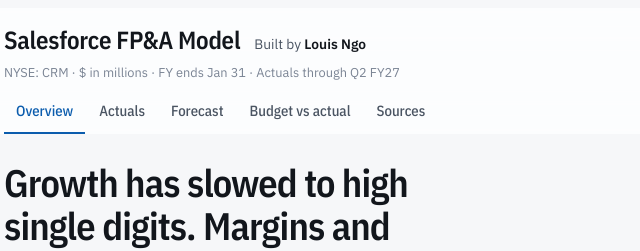
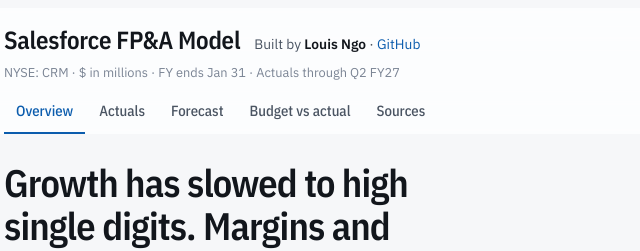
Before and after one commit to louisngo11/Salesforce-fpa-model, a plain HTML site: page index.html in a window 1280 px wide. Shown: the top 251 px of the page, 62-702 px from the left. Drawn offline with nearby package versions, Linux system fonts and the light colour scheme.

Commit message:
Link live dashboard and GitHub from header and README
Co-Authored-By: Claude Opus 5.5 <noreply@anthropic.com>
Claude-Session: https://claude.ai/code/session_01LNVkcVQj2kkbNxSkbEE6M3

```diff
--- a/index.html
+++ b/index.html
@@ -52,6 +52,8 @@ h1 { font-family: var(--f-display); font-weight: 600; font-size: 1.55rem; letter
 .meta { color: var(--ink-3); font-size: 0.8rem; flex-basis: 100%; }
 .byline { font-size: 0.86rem; color: var(--ink-2); }
 .byline b { color: var(--ink); font-weight: 600; }
+.byline a { color: var(--accent); text-decoration: none; }
+.byline a:hover { text-decoration: underline; }
 .meta b { color: var(--ink-2); font-weight: 500; }
 nav.tabs { display: flex; gap: 2px; overflow-x: auto; scrollbar-width: none; }
 nav.tabs a { font-family: var(--f-display); font-weight: 500; font-size: 0.92rem; color: var(--ink-2); text-decoration: none; padding: 8px 12px 10px; border-bottom: 2px solid transparent; white-space: nowrap; }
@@ -167,7 +169,7 @@ footer { color: var(--ink-3); font-size: 0.74rem; }
   <div class="wrap">
     <div class="brand">
       <h1>Salesforce FP&amp;A Model</h1>
-      <span class="byline">Built by <b>Louis Ngo</b></span>
+      <span class="byline">Built by <b>Louis Ngo</b> · <a href="https://github.com/louisngo11/Salesforce-fpa-model" target="_blank" rel="noopener">GitHub</a></span>
       <span class="meta">NYSE: CRM · $ in millions · FY ends Jan 31 · Actuals through Q2 FY27</span>
     </div>
     <nav class="tabs" aria-label="Model sections">
```
Also changed, not shown: 1 other file.
